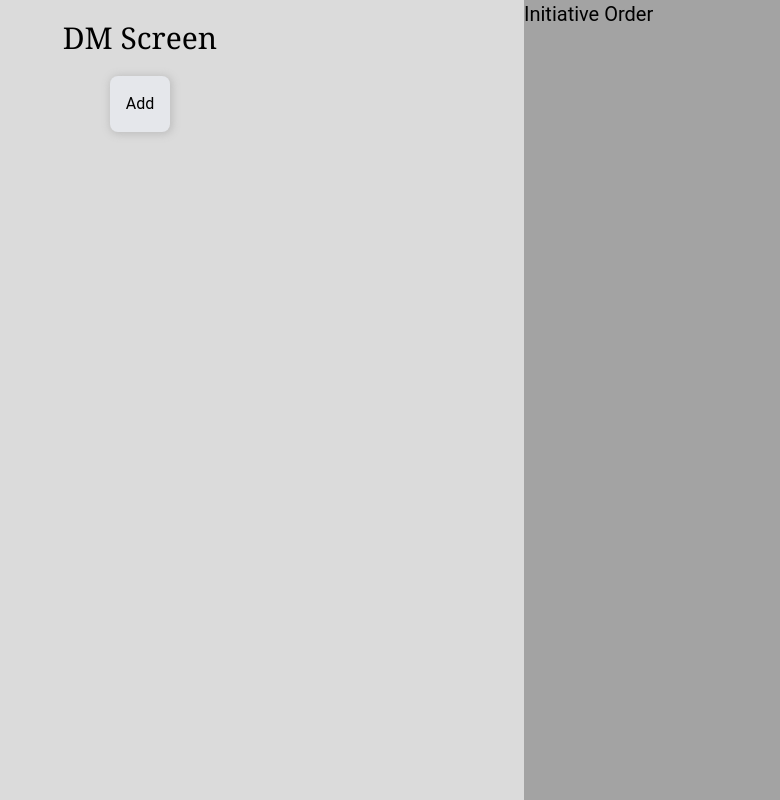
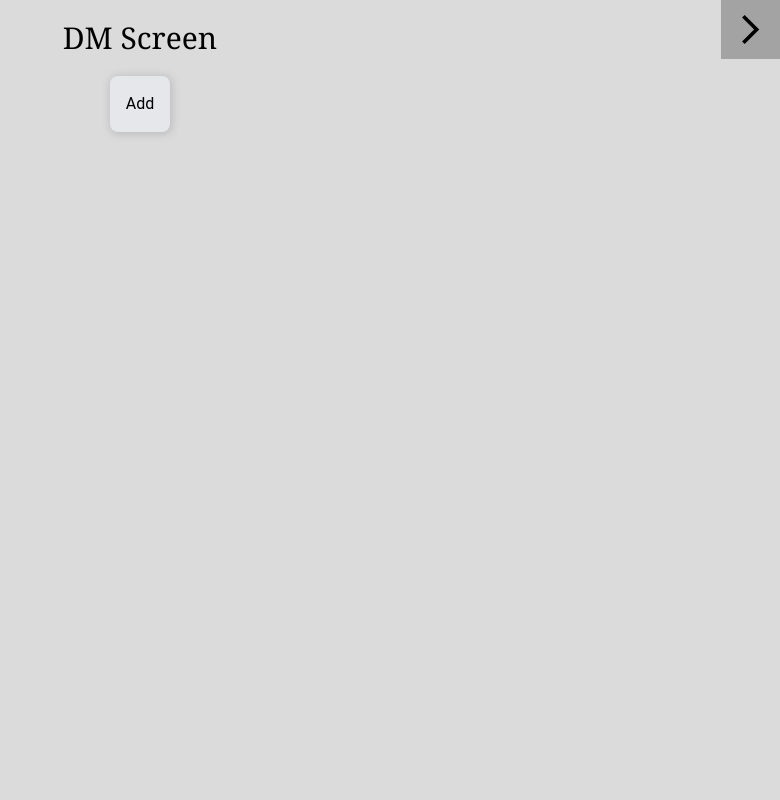
Before and after one commit to odylic/nextjs-dm-monster-screen, a Next.js app: page / in a window 1280 px wide. Shown: the whole page, without its empty margins (500-1280 px from the left). Built offline with nearby package versions, Linux system fonts and the light colour scheme.

Commit message:
feat: add visibility functionality

```diff
--- a/src/components/InitiativeOrder.tsx
+++ b/src/components/InitiativeOrder.tsx
@@ -1,12 +1,48 @@
 import ArrowBackIosIcon from "@mui/icons-material/ArrowBackIos";
 import ArrowForwardIosIcon from "@mui/icons-material/ArrowForwardIos";
+import { useState } from "react";
+import { useSelector, useDispatch } from "react-redux";
 
 const InitiativeOrder = () => {
+  const dispatch = useDispatch();
+  const [name, setName] = useState("");
+  const [initiative, setInitiative] = useState("");
+  const [visibility, setVisibility] = useState(false);
+
   return (
-    <div className=" fixed top-0 bg-initiativeBackground h-screen w-[20vw] left-[80vw]">
-      <div>
-        <h1 className="text-xl">Initiative Order</h1>
-      </div>
+    <div>
+      {!visibility && (
+        <div className="fixed top-0 right-0 bg-initiativeBackground text-center">
+          <button
+            className="flex p-3"
+            onClick={(e) => {
+              e.preventDefault();
+              if (visibility) setVisibility(false);
+              if (!visibility) setVisibility(true);
+            }}
+          >
+            <ArrowForwardIosIcon fontSize="large" />
+          </button>
+        </div>
+      )}
+
+      {visibility && (
+        <div className="fixed top-0 bg-initiativeBackground h-screen w-[20vw] left-[80vw]">
+          <div className="">
+            <button
+              className="flex p-3"
+              onClick={(e) => {
+                e.preventDefault();
+                if (visibility) setVisibility(false);
+                if (!visibility) setVisibility(true);
+              }}
+            >
+              <ArrowBackIosIcon fontSize="large" />
+              <h1 className="text-3xl font-serif">Initiative Order</h1>
+            </button>
+          </div>
+        </div>
+      )}
     </div>
   );
 };
```
